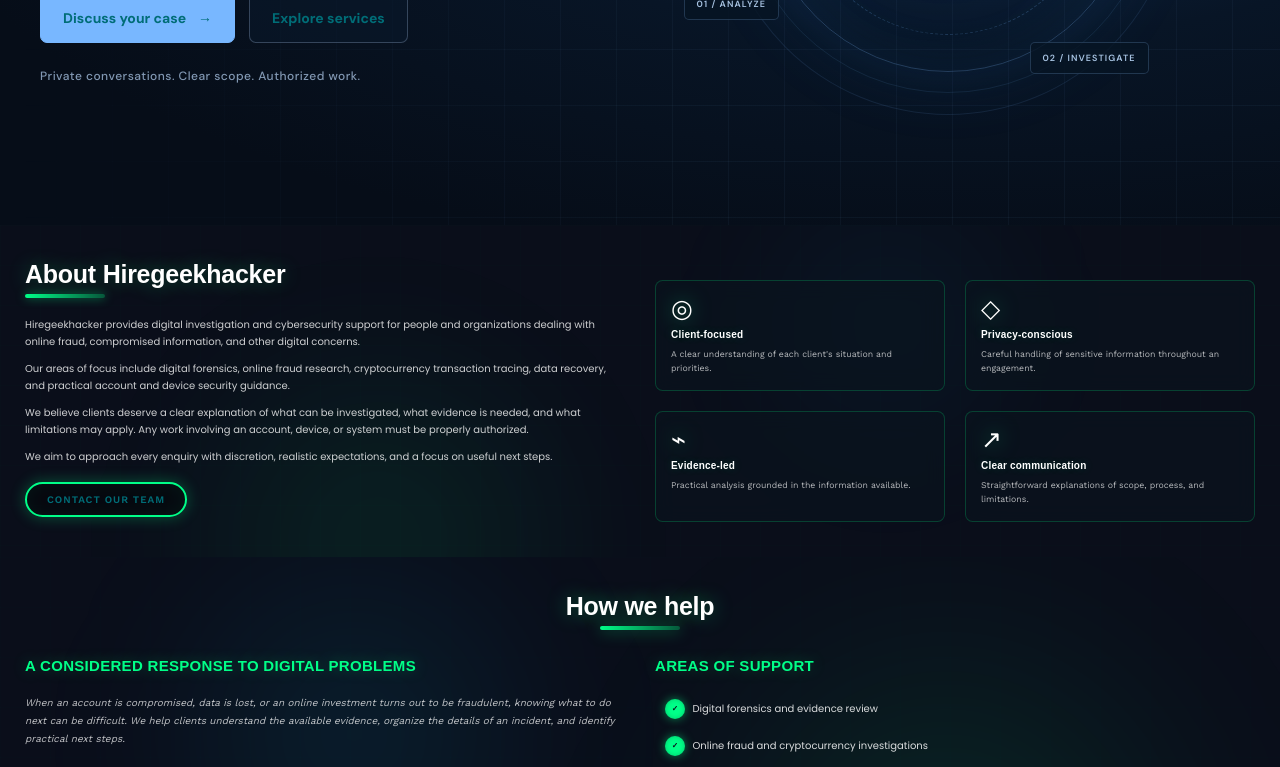
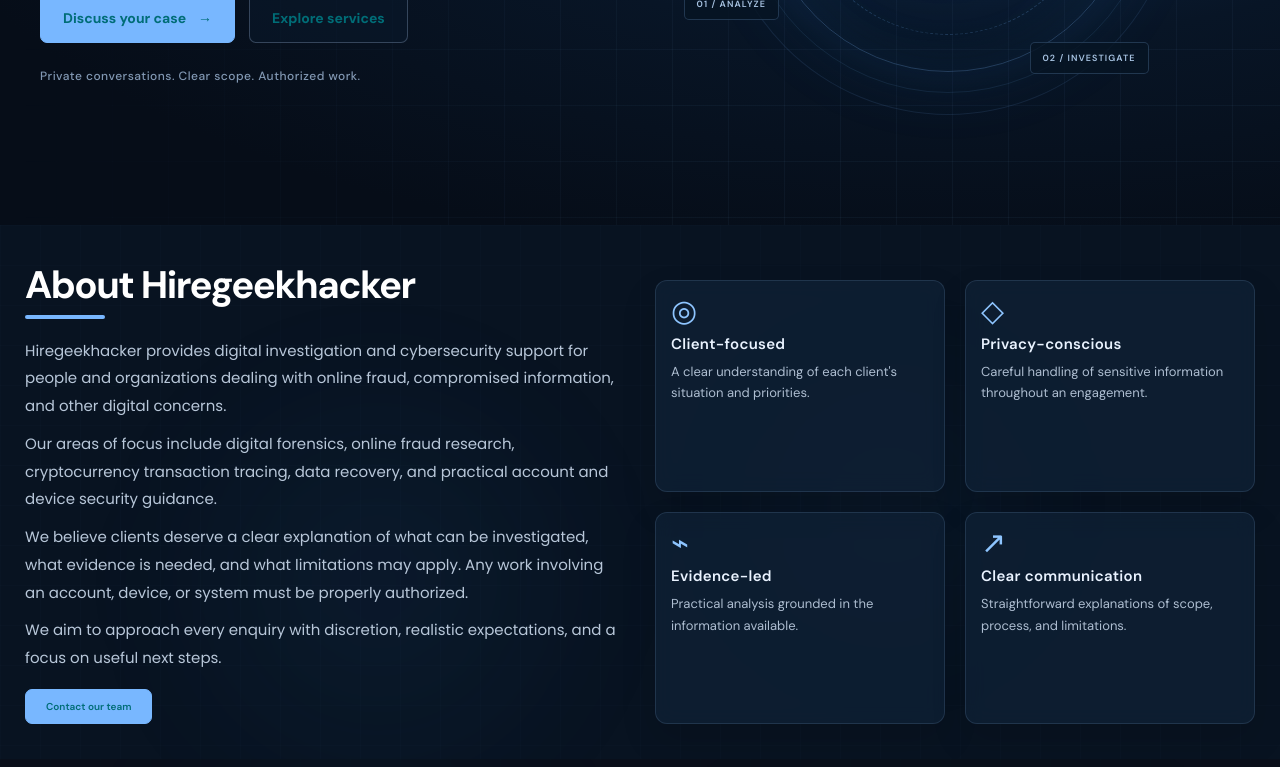
Before and after one commit to Geekhank/hireahacker, a React (Vite) app: page / in a window 1280 px wide. Shown: the part 540-1307 px from the top of the page. Built offline with nearby package versions, Linux system fonts and the light colour scheme; a web font is replaced by a local one.

Commit message:
Apply cohesive professional cybersecurity visual theme

```diff
--- a/src/pages/home/about/About.module.css
+++ b/src/pages/home/about/About.module.css
@@ -339,3 +339,21 @@
     transform: none;
   }
 }
+
+/* Professional dark cybersecurity theme */
+.aboutSection{background:#081321;color:#edf4fc}
+.gridOverlay{background-image:linear-gradient(rgba(125,170,220,.035) 1px,transparent 1px),linear-gradient(90deg,rgba(125,170,220,.035) 1px,transparent 1px)}
+.glowEffect1{background:radial-gradient(circle,rgba(55,126,202,.13),transparent 70%)}
+.glowEffect2{background:radial-gradient(circle,rgba(48,103,164,.12),transparent 70%)}
+.heading,.featureTitle{font-family:"DM Sans",sans-serif;text-shadow:none}
+.heading{font-size:clamp(28px,3vw,40px);letter-spacing:-.04em}
+.accentLine{background:#78b7ff;box-shadow:none}
+.textContent{font-family:"DM Sans",sans-serif;color:#b8c7d9;font-size:15px;line-height:1.85}
+.featureCard{background:rgba(16,34,55,.72);border:1px solid rgba(137,177,222,.16);border-radius:12px;box-shadow:0 16px 36px rgba(0,0,0,.12)}
+.featureCard:hover{border-color:rgba(120,183,255,.45);box-shadow:0 16px 36px rgba(0,0,0,.2)}
+.featureIcon{color:#8ec5ff;filter:none;font-size:30px}
+.featureTitle{color:#eaf3ff;font-size:15px;text-shadow:none}
+.featureDescription{font-family:"DM Sans",sans-serif;color:#aebed1;font-size:13px;line-height:1.65}
+.cardGlow{background:radial-gradient(circle,rgba(80,145,210,.12),transparent 55%)}
+.ctaButton{background:#78b7ff;color:#071526;border:1px solid #78b7ff;border-radius:7px;box-shadow:none;text-shadow:none;font-family:"DM Sans",sans-serif;letter-spacing:0;text-transform:none}
+.ctaButton:hover{background:#a0ceff;box-shadow:none}
```
